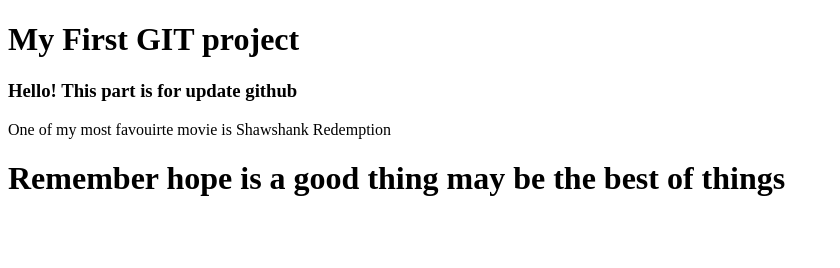
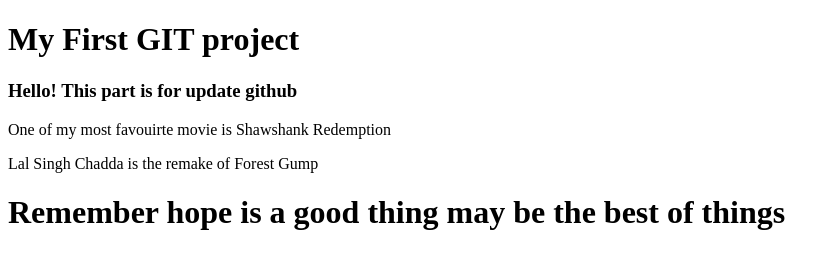
Before and after one commit to minhajul9/my-first-github-project, a plain HTML site: page index.html in a window 1280 px wide. Shown: the whole page, without its empty margins (0-840 px from the left). Drawn offline with Linux system fonts and the light colour scheme.

Commit message:
forest gump

```diff
--- a/index.html
+++ b/index.html
@@ -12,6 +12,7 @@
     <h3>Hello! This part is for update github</h3>
 
     <p>One of my most favouirte movie is Shawshank Redemption</p>
+    <p>Lal Singh Chadda is the remake of Forest Gump</p>
 
     <h1>Remember hope is a good thing may be the best of things</h1>
 
```
